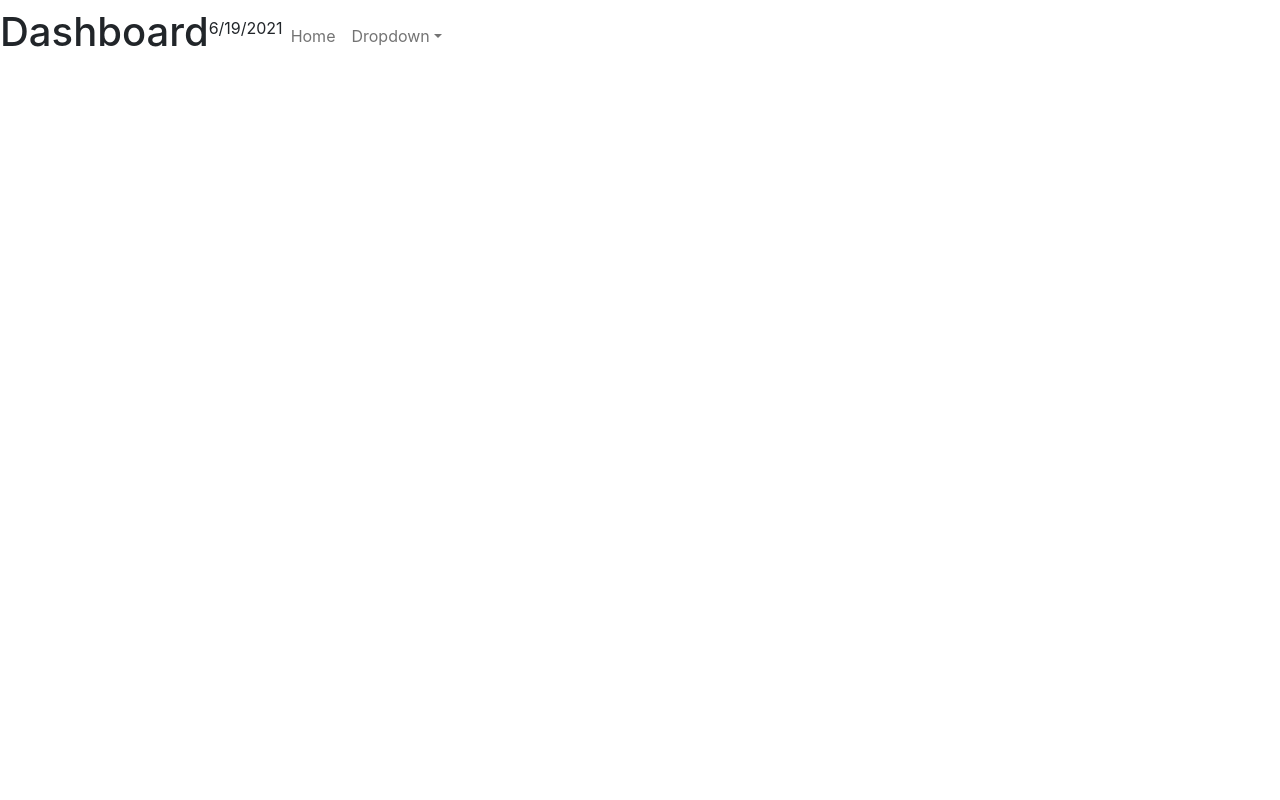
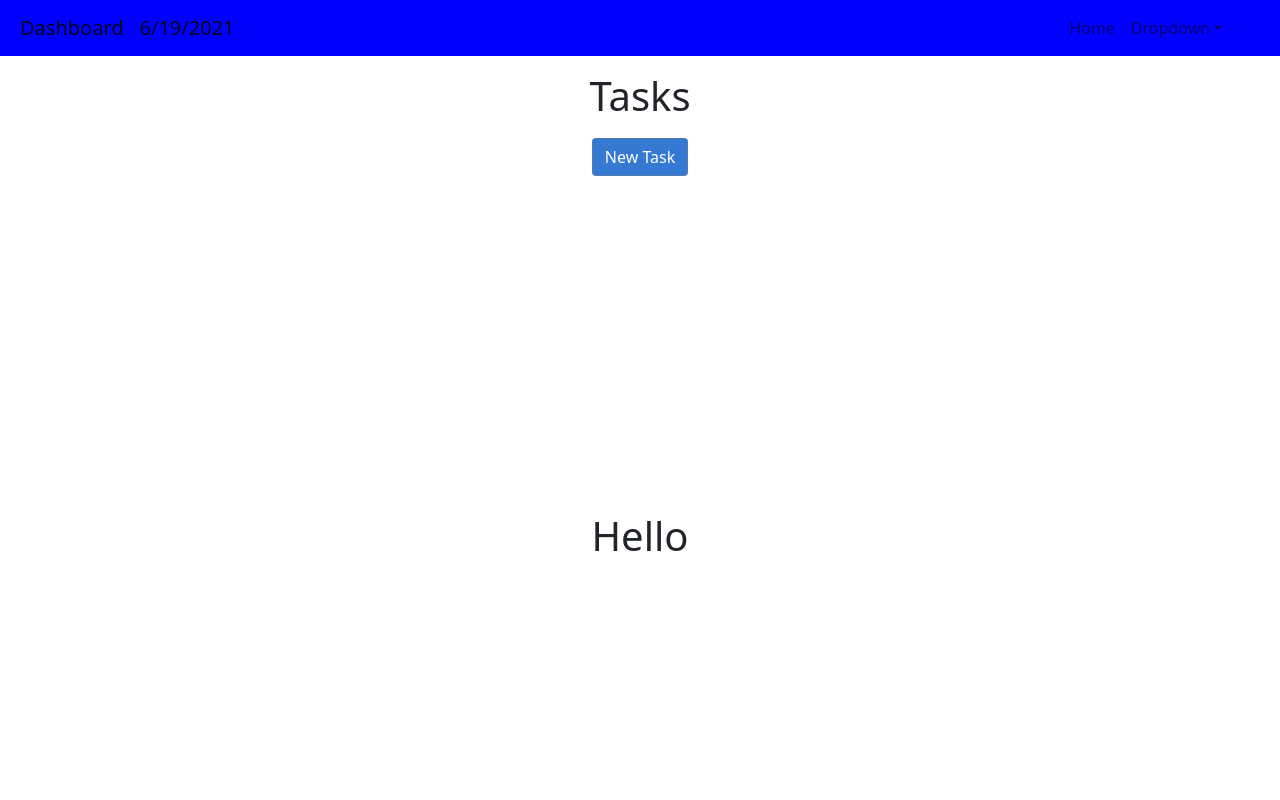
Before and after one commit to Layrasm/employee-dashboard, a React (Create React App) app in the folder client/: page / in a window 1280 px wide. Shown: the top 800 px of the page. Built offline with nearby package versions, Linux system fonts and the light colour scheme.

Commit message:
task component added

```diff
--- a/client/public/index.html
+++ b/client/public/index.html
@@ -5,7 +5,10 @@
   <meta charset="utf-8" />
   <link rel="icon" href="%PUBLIC_URL%/favicon.ico" />
   <meta name="viewport" content="width=device-width, initial-scale=1" />
-  <meta name="description" content="Web site created using create-react-app" />
+  <meta name="description" content="Test" />
+
+  <link rel="stylesheet" href="https://cdn.jsdelivr.net/npm/bootstrap@4.6.0/dist/css/bootstrap.min.css"
+    integrity="sha384-B0vP5xmATw1+K9KRQjQERJvTumQW0nPEzvF6L/Z6nronJ3oUOFUFpCjEUQouq2+l" crossorigin="anonymous" />
   <link rel="apple-touch-icon" href="%PUBLIC_URL%/logo192.png" />
   <!--
       manifest.json provides metadata used when your web app is installed on a
--- a/client/src/App.css
+++ b/client/src/App.css
@@ -1,38 +1,3 @@
 .App {
   text-align: center;
 }
-
-.App-logo {
-  height: 40vmin;
-  pointer-events: none;
-}
-
-@media (prefers-reduced-motion: no-preference) {
-  .App-logo {
-    animation: App-logo-spin infinite 20s linear;
-  }
-}
-
-.App-header {
-  background-color: #282c34;
-  min-height: 100vh;
-  display: flex;
-  flex-direction: column;
-  align-items: center;
-  justify-content: center;
-  font-size: calc(10px + 2vmin);
-  color: white;
-}
-
-.App-link {
-  color: #61dafb;
-}
-
-@keyframes App-logo-spin {
-  from {
-    transform: rotate(0deg);
-  }
-  to {
-    transform: rotate(360deg);
-  }
-}
--- a/client/src/App.js
+++ b/client/src/App.js
@@ -1,6 +1,7 @@
-import logo from './logo.svg';
 import './App.css';
 import Dashboard from './Dashboard/Dashboard';
+import 'bootstrap/dist/css/bootstrap.min.css';
+
 
 function App() {
   return (
--- a/client/src/Dashboard/Dashboard.js
+++ b/client/src/Dashboard/Dashboard.js
@@ -1,11 +1,52 @@
 import React from 'react';
 import Navbar from './Navbar/Navbar';
+import Tasks from './Tasks/Tasks';
+import '../App.css';
+import { Container } from 'react-bootstrap';
 
 const Dashboard = () => {
   return (
-    <div>
+    <Container fluid>
       <Navbar />
-    </div>
+      <br />
+      <br />
+      <br />
+      <Tasks />
+      <br />
+      <br />
+      <br />
+      <br />
+      <br />
+      <br />
+      <br />
+      <br />
+      <br />
+      <br />
+      <br />
+      <br />
+      <br />
+      <br />
+      <h1>Hello</h1>
+      <br />
+      <br />
+      <br />
+      <br />
+      <br />
+      <br />
+      <br />
+      <br />
+      <br />
+      <br />
+      <br />
+      <br />
+      <br />
+      <br />
+      <br />
+      <br />
+      <br />
+      <br />
+      <h1>Hello</h1>
+    </Container>
   )
 }
 
--- a/client/src/Dashboard/Navbar/Navbar.js
+++ b/client/src/Dashboard/Navbar/Navbar.js
@@ -1,7 +1,9 @@
 import React from 'react';
+import 'bootstrap/dist/css/bootstrap.min.css';
 
 
-import { Navbar, Nav, NavDropdown, Container } from 'react-bootstrap';
+
+import { Navbar, Nav, NavDropdown, NavbarBrand, Container } from 'react-bootstrap';
 
 const NavBar = () => {
 
@@ -9,26 +11,34 @@ const NavBar = () => {
 
 
   return (
-    <Navbar expand="md" >
-      <Navbar.Toggle aria-controls="basic-navbar-nav" />
-      <h1>Dashboard</h1>
-      <p>{today}</p>
+    <Container >
+      <Navbar fixed="top" expand="md" style={{ justifyContent: "space - around", paddingRight: "50px", paddingLeft: "20px", backgroundColor: "blue" }}>
+        < Navbar.Toggle aria-controls="basic-navbar-nav" />
+
+        <NavbarBrand className="mr-20">Dashboard</NavbarBrand>
+        <NavbarBrand >{today}</NavbarBrand>
+
+
         <Navbar.Collapse id="basic-navbar-nav" >
-        <Nav className="mr-auto">
 
+          <Nav className="ml-auto">
             <Nav.Link href="#home">Home</Nav.Link>
             <NavDropdown title="Dropdown" id="basic-nav-dropdown">
 
 
               <NavDropdown.Item href="#action/3.1">Action</NavDropdown.Item>
               <NavDropdown.Item href="#action/3.2">Another action</NavDropdown.Item>
-            <NavDropdown.Item href="#action/3.3">Something</NavDropdown.Item>
+              <NavDropdown.Item href="#action/3.3">Sometthing</NavDropdown.Item>
               <NavDropdown.Divider />
               <NavDropdown.Item href="#action/3.4">Separated link</NavDropdown.Item>
             </NavDropdown>
           </Nav>
         </Navbar.Collapse>
-    </Navbar>
+
+
+      </Navbar >
+    </Container >
+
   )
 }
 
--- /dev/null
+++ b/client/src/Dashboard/Tasks/CreateTask.js
@@ -0,0 +1,23 @@
+import React from 'react';
+import { Modal, Button } from 'react-bootstrap';
+
+const CreateTask = ({ show, handleClose }) => {
+
+  return (
+
+    <Modal show={show} onHide={handleClose}>
+      <Modal.Header>Add Task</Modal.Header>
+      <Modal.Body>
+        Lorem ipsum dolor sit amet, consectetur adipisicing elit, sed do eiusmod tempor incididunt ut labore et dolore magna aliqua. Ut enim ad minim veniam, quis nostrud exercitation ullamco laboris nisi ut aliquip ex ea commodo consequat. Duis aute irure dolor in reprehenderit in voluptate velit esse cillum dolore eu fugiat nulla pariatur. Excepteur sint occaecat cupidatat non proident, sunt in culpa qui officia deserunt mollit anim id est laborum.
+        </Modal.Body>
+      <Modal.Footer>
+        <Button color="secondary" onClick={handleClose}>Cancel</Button>
+        <Button color="primary" onClick={handleClose}>Do Something</Button>{' '}
+
+      </Modal.Footer>
+    </Modal>
+
+  )
+}
+
+export default CreateTask;
--- /dev/null
+++ b/client/src/Dashboard/Tasks/Tasks.css
@@ -0,0 +1,5 @@
+.taskButton {
+  background-color: rgb(53, 121, 211) ;
+  border-color: rgba(128, 128, 128, 0.39);
+  margin-top: 10px;
+}
--- /dev/null
+++ b/client/src/Dashboard/Tasks/Tasks.js
@@ -0,0 +1,26 @@
+import React, { useState } from 'react';
+import { Button, Container } from 'react-bootstrap';
+import './Tasks.css';
+import CreateTask from './CreateTask';
+
+const Tasks = () => {
+
+  const [show, setShow] = useState(false);
+
+  const handleClose = () => setShow(false);
+  const handleShow = () => setShow(true);
+
+  return (
+    <div>
+      <Container>
+        <h1> Tasks</h1>
+      </Container>
+      <Container>
+        <Button className="taskButton" onClick={handleShow}>New Task</Button>
+      </Container>
+      <CreateTask show={show} handleClose={handleClose} />
+    </div >
+  )
+}
+
+export default Tasks;
```
Also changed, not shown: client/src/Dashboard/Navbar/navstyles.css (added), client/src/index.css (line endings or trailing spaces). Lines whose indentation alone changed are shown as unchanged.
